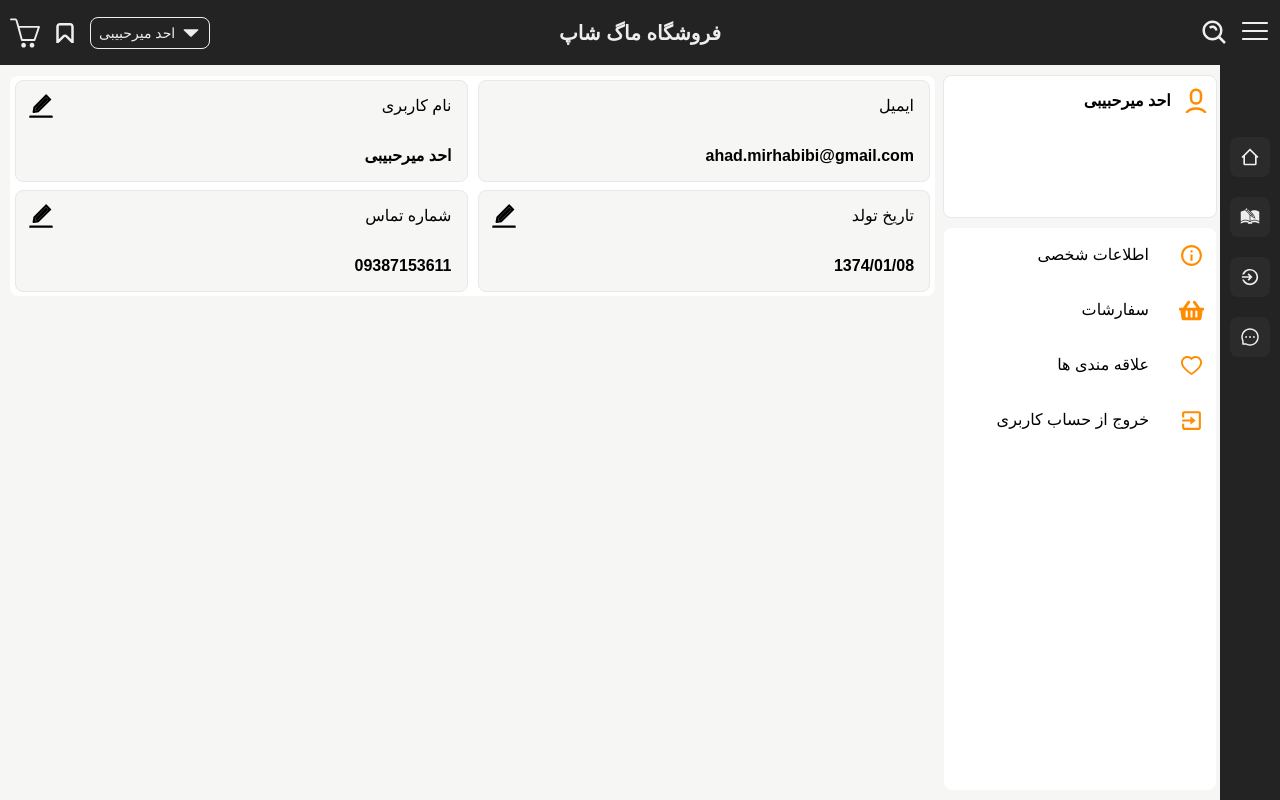
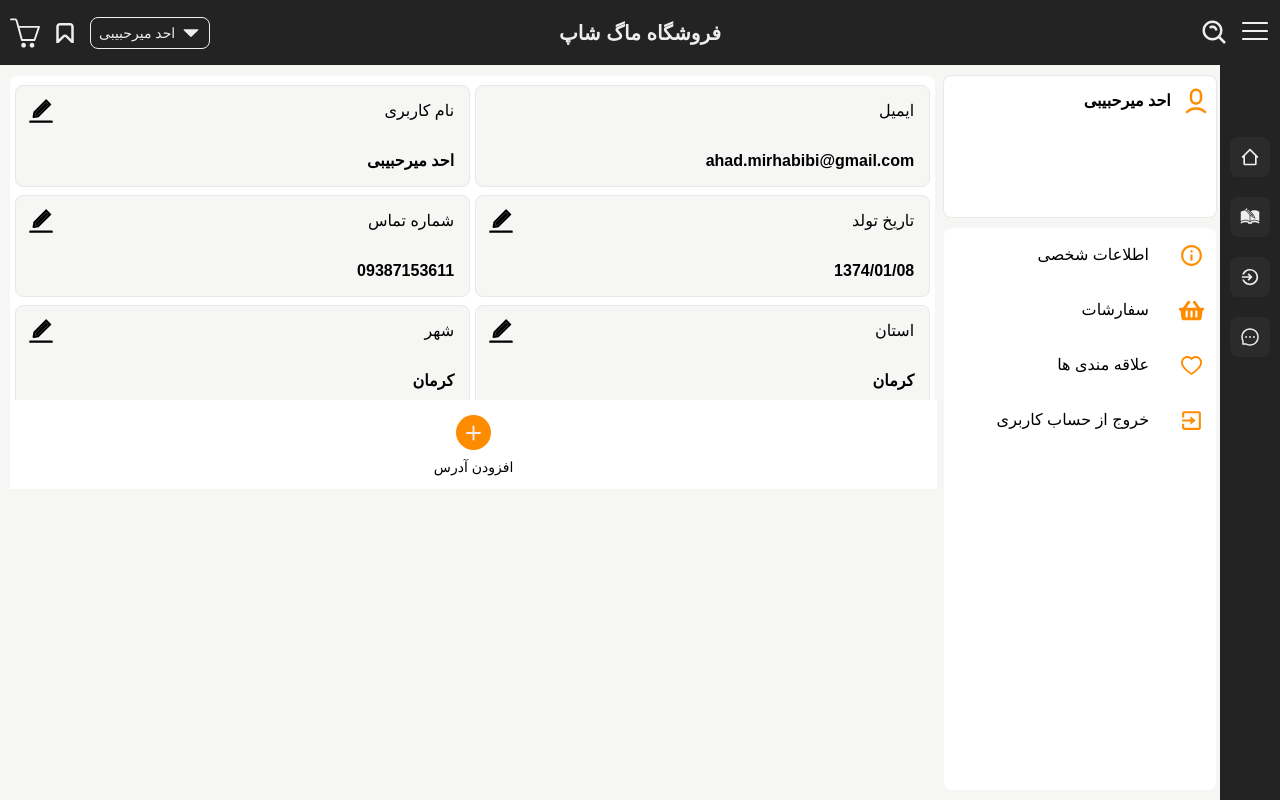
Before and after one commit to ahadcloner/mug-shop, a React (Create React App) app in the folder mug-shop/: page /profile in a window 1280 px wide. Built offline with nearby package versions, Linux system fonts and the light colour scheme.

Commit message:
before  installing modal

```diff
--- a/mug-shop/src/assets/styles/UserProfile.css
+++ b/mug-shop/src/assets/styles/UserProfile.css
@@ -1,4 +1,4 @@
-.up-container{
+.up-container {
     width: calc(100% - 60px);
     height: calc(100vh - 65px);
     position: absolute;
@@ -7,18 +7,22 @@
     display: flex;
     flex-direction: row-reverse;
     align-items: center;
+    overflow-y: auto;
+}
 
-}
-.up-menu{
+.up-menu {
     width: 23%;
     height: 100%;
-
+    /*max-height: 100vh;*/
     display: flex;
     flex-direction: column;
     justify-content: start;
     align-items: center;
- }
-.menu-card{
+
+
+}
+
+.menu-card {
     width: 97%;
     height: 20%;
     background-color: white;
@@ -29,33 +33,40 @@
     flex-direction: column;
     justify-content: start;
     align-items: start;
+
+
 }
-.up-menu-card-row{
+
+.up-menu-card-row {
     width: 100%;
     display: flex;
     flex-direction: row-reverse;
     align-items: center;
 }
-.up-menu-card-row span{
+
+.up-menu-card-row span {
     color: black;
     font-size: 16px;
     align-self: center;
     margin: 10px 5px;
     font-weight: 600;
 }
-.up-menu-card-row svg{
+
+.up-menu-card-row svg {
     color: darkorange;
     align-self: center;
     margin: 10px 5px;
 }
-.menu-menus{
+
+.menu-menus {
     width: 97%;
     height: 80%;
     background-color: white;
     border-radius: 8px;
     margin: 0 10px 10px 10px;
 }
-.menu-menus ul{
+
+.menu-menus ul {
     width: 100%;
     height: 100%;
     display: flex;
@@ -63,47 +74,54 @@
     justify-content: start;
     align-items: center;
 }
-.menu-menus ul li{
+
+.menu-menus ul li {
     width: 95%;
     display: flex;
     flex-direction: row-reverse;
     justify-content: end;
     align-items: center;
-    padding:10px;
+    padding: 10px;
 
 }
-.menu-menus ul li span{
+
+.menu-menus ul li span {
     color: black;
     font-size: 16px;
-    padding:5px;
+    padding: 5px;
     margin-right: 20px;
 }
-.menu-menus ul li svg{
-    color:darkorange;
+
+.menu-menus ul li svg {
+    color: darkorange;
     width: 25px;
     height: 25px;
     padding: 5px;
 }
-.up-view{
+
+.up-view {
     width: 76%;
     height: 97%;
     background-color: #F6F6F5;
     margin: 10px 5px 10px 10px;
     border-radius: 8px;
     display: flex;
-    justify-content: center;
+    justify-content: start;
+    flex-direction: column;
 
 }
-.up-info-container{
+
+.up-info-container {
     width: 100%;
-    height: 220px;
+    height: 340px;
     background-color: white;
     border-radius: 8px;
     display: flex;
     flex-direction: column;
-    justify-content: space-around;
+    justify-content: space-evenly;
+    align-items: center;
+}
 
-}
 .up-info-row {
     width: 100%;
     height: 100px;
@@ -111,8 +129,102 @@
     justify-content: space-evenly;
     align-items: center;
 }
-.up-info-col{
+
+.up-info-col {
     width: 49%;
+    height: 100%;
+    border: 1px solid #e8e8e8;
+    border-radius: 8px;
+    background: #F6F6F5;
+    display: flex;
+    flex-direction: column;
+    align-items: end;
+    justify-content: space-around;
+}
+
+.up-info-col span {
+    color: black;
+    font-size: 16px;
+    margin: 15px;
+}
+
+.info-value {
+    font-weight: 600;
+}
+
+.edit {
+    position: relative;
+}
+
+.edit svg {
+    position: absolute;
+    color: black;
+    top: 0;
+    left: 0;
+    margin: 10px;
+}
+
+.up-address-container {
+    width: 76%;
+    height: max-content;
+    background-color: white;
+    position: absolute;
+    top: 335px;
+    display: flex;
+    flex-direction: column;
+    padding-bottom: 5px;
+    padding-top: 5px;
+    align-items: center;
+    justify-content: center;
+
+
+}
+
+.up-addresses {
+    width: 100%;
+    height: 100%;
+    position: relative;
+    display: flex;
+    justify-content: center;
+    align-items: end;
+
+
+}
+
+.add-row-btn {
+    height: 35px;
+    width: 35px;
+    background-color: darkorange;
+    font-family: 'vazirmatn', sans-serif;
+    font-size: 14px;
+    border-radius: 50%;
+    cursor: pointer;
+    border: none;
+    display: flex;
+    justify-content: center;
+    align-items: center;
+    margin-top: 10px;
+}
+
+.add-row-span   {
+    color: black;
+    font-size: 14px;
+    font-family: 'vazirmatn', sans-serif;
+    margin: 10px 0;
+}
+
+.up-addresses-row {
+    width: 100%;
+    height: 100%;
+    display: flex;
+    flex-direction: column;
+    align-items: center;
+    justify-content: center;
+    overflow: auto;
+}
+
+.up-addresses-col {
+    width: 99%;
     height: 100%;
     border: 1px solid #e8e8e8;
     margin: 5px;
@@ -123,25 +235,15 @@
     align-items: end;
     justify-content: space-around;
 }
-.up-info-col span{
+
+.up-addresses-col span {
     color: black;
     font-size: 16px;
     margin: 15px;
 }
-.info-value{
-    font-weight: 600;
-}
-.edit{
-    position: relative;
-}
-.edit svg{
-    position: absolute;
-    color: black;
-    top: 0;
-    left: 0;
-    margin: 10px;
-}
-.up-orders-container{
+
+
+.up-orders-container {
     width: 100%;
     height: max-content;
     background-color: white;
@@ -150,15 +252,17 @@
     flex-direction: column;
     justify-content: space-around;
 }
-.up-orders-container table{
+
+.up-orders-container table {
     width: 100%;
     height: 100%;
     display: flex;
     flex-direction: column;
     align-items: center;
 }
-.up-orders-container table th{
-    height:50px;
+
+.up-orders-container table th {
+    height: 50px;
     width: 99%;
     display: flex;
     flex-direction: row-reverse;
@@ -167,21 +271,24 @@
     background-color: #F6F6F5;
     margin: 5px;
 }
-.up-orders-container table th td{
+
+.up-orders-container table th td {
     width: 100%;
     height: 100%;
     display: flex;
     align-items: center;
     justify-content: center;
 }
-.up-orders-container table tbody{
+
+.up-orders-container table tbody {
     display: flex;
     height: 80%;
     width: 100%;
     flex-direction: column;
 
 }
-.up-orders-container table tbody tr{
+
+.up-orders-container table tbody tr {
     width: 98%;
     display: flex;
     flex-direction: row-reverse;
@@ -193,7 +300,7 @@
 
 }
 
-.up-orders-container table tbody tr td{
+.up-orders-container table tbody tr td {
     width: 100%;
     display: flex;
     align-items: center;
@@ -201,16 +308,22 @@
     font-size: 16px;
     font-weight: 500;
 }
+
 .deliver {
 
     color: limegreen;
 
 
 }
+
 .process {
     color: darkorange;
 
 }
+
 .cancel {
     color: red;
 }
+.up-fave-container{
+
+}
--- a/mug-shop/src/components/UserProfile.jsx
+++ b/mug-shop/src/components/UserProfile.jsx
@@ -1,16 +1,59 @@
 import React, {useState} from "react";
 import '../assets/styles/UserProfile.css';
-import {RiUser6Line, RiInformationLine ,RiErrorWarningLine} from "react-icons/ri";
+import {RiUser6Line, RiInformationLine, RiErrorWarningLine} from "react-icons/ri";
 import {FaShoppingBasket} from "react-icons/fa";
 import {AiOutlineHeart, AiTwotoneEdit} from "react-icons/ai";
 import {BiExit} from "react-icons/bi";
 import {GoVerified} from "react-icons/go";
+import {IoMdAdd} from "react-icons/io";
+import Card from "./Card";
+import p1 from '../assets/images/1.jpg';
+import p2 from '../assets/images/2.jpg';
+import p3 from '../assets/images/3.jpg';
+import p4 from '../assets/images/4.jpg';
+import p5 from '../assets/images/5.jpg';
+import p6 from '../assets/images/6.jpg';
+import p7 from '../assets/images/7.png';
 
+const profile_addresses=[
+    {id:0 , address:'خیابان شهدای خانوک کوچه 5 درب اول سمت راست'},
+    {id:1 , address:'بلوار جمهوری یانک رسالت'},
+    {id:2 , address:'خیابان شهید مصطفی خمینی کوچه 45'},
+    {id:3 , address:'خیابان شهید عباس پور مقابل کلانتری'},
+    {id:4 , address:'خیابان جمهوری کوچه 12 فرعی اول سمت راست'},
+]
+let data = [
+    {id: 1, title: 'ماگ حرارتی مدل اول', price: '27,000', picture: p1},
+    {id: 2, title: 'ماگ حرارتی مدل دوم', price: '410,000', picture: p2},
+    {id: 3, title: 'ماگ حرارتی مدل سوم', price: '23000', picture: p3},
+    {id: 4, title: 'ماگ حرارتی مدل چهارم', price: '3,600', picture: p4},
+    {id: 5, title: 'ماگ حرارتی مدل پنجم', price: '65000', picture: p5},
+    {id: 6, title: 'ماگ حرارتی مدل ششم', price: '135,000', picture: p6},
+    {id: 7, title: 'ماگ حرارتی مدل هفتم', price: '100,000', picture: p7},
+    {id: 8, title: 'ماگ حرارتی مدل اول', price: '27,000', picture: p1},
+    {id: 9, title: 'ماگ حرارتی مدل دوم', price: '410,000', picture: p2},
+    {id: 10, title: 'ماگ حرارتی مدل سوم', price: '23000', picture: p3},
+    {id: 11, title: 'ماگ حرارتی مدل چهارم', price: '3,600', picture: p4},
+    {id: 12, title: 'ماگ حرارتی مدل پنجم', price: '65000', picture: p5},
+    {id: 13, title: 'ماگ حرارتی مدل پنجم', price: '65000', picture: p5},
+    {id: 14, title: 'ماگ حرارتی مدل پنجم', price: '65000', picture: p5},
+    {id: 15, title: 'ماگ حرارتی مدل پنجم', price: '65000', picture: p5},
+    {id: 16, title: 'ماگ حرارتی مدل پنجم', price: '65000', picture: p5},
+    {id: 17, title: 'ماگ حرارتی مدل پنجم', price: '65000', picture: p5},
+    {id: 18, title: 'ماگ حرارتی مدل پنجم', price: '65000', picture: p5},
+    {id: 19, title: 'ماگ حرارتی مدل پنجم', price: '65000', picture: p5},
+];
+function UserProfile() {
 
-function UserProfile() {
     const [showInfo, setShowInfo] = useState(true);
     const [showOrders, setShowOrders] = useState(false);
     const [showFavorite, setShowFavorite] = useState(false);
+    const [addressCount , setAddressCount] = useState(0);
+    const add_address = ()=>{
+        if (addressCount<5){
+            setAddressCount(addressCount+1);
+        }
+    }
     const show_menu = (item) => {
         if (item === 'infos') {
             setShowInfo(true);
@@ -62,6 +105,7 @@
             <div className="up-view">
                 {
                     showInfo &&
+                    <>
                         <div className={'up-info-container'}>
                             <div className="up-info-row">
                                 <div className="up-info-col edit">
@@ -73,14 +117,12 @@
                                     <span>ایمیل</span>
                                     <span className={'info-value'}>ahad.mirhabibi@gmail.com</span>
                                 </div>
-
                             </div>
                             <div className="up-info-row">
                                 <div className="up-info-col edit">
                                     <span>شماره تماس</span>
                                     <span className={'info-value'}>09387153611</span>
                                     <AiTwotoneEdit/>
-
                                 </div>
                                 <div className="up-info-col edit">
                                     <span>تاریخ تولد</span>
@@ -88,7 +130,46 @@
                                     <AiTwotoneEdit/>
                                 </div>
                             </div>
+                            <div className="up-info-row">
+
+                                <div className="up-info-col edit">
+                                    <span>شهر </span>
+                                    <span className={'info-value'}>کرمان</span>
+                                    <AiTwotoneEdit/>
                                 </div>
+                                <div className="up-info-col edit">
+                                    <span>استان </span>
+                                    <span className={'info-value'}>کرمان</span>
+                                    <AiTwotoneEdit/>
+                                </div>
+                            </div>
+                        </div>
+                        <div className={ 'up-address-container'}>
+                            <div className="up-addresses">
+                                <div className="up-addresses-row">
+                                    {
+                                         profile_addresses.slice(0,addressCount).map((d)=>{
+                                             return(
+                                                 <div key={d.id} className="up-addresses-col edit">
+                                                     <span> آدرس{d.id+1}</span>
+                                                     <span className={'info-value'}>{d.address}</span>
+                                                     <AiTwotoneEdit/>
+                                                 </div>
+                                             )
+                                         })
+                                    }
+
+                                </div>
+                            </div>
+                            {
+                                addressCount <3 ?
+                                    <>
+                                        <button className={'add-row-btn'} onClick={()=>{add_address()}}><IoMdAdd/></button>
+                                        <span className={'add-row-span'}> افزودن آدرس </span>
+                                    </>:<></>
+                            }
+                        </div>
+                    </>
                 }
                 {
                     showOrders &&
@@ -155,7 +236,10 @@
                     </div>
                 }
                 {
-                    showFavorite && <>favorites page</>
+                    showFavorite &&
+                    <>
+                        {/*<Card picture={data[0].picture} price={data[0].price} name={data[0].title} ></Card>*/}
+                    </>
                 }
             </div>
         </div>
```
Lines whose indentation alone changed are shown as unchanged.
